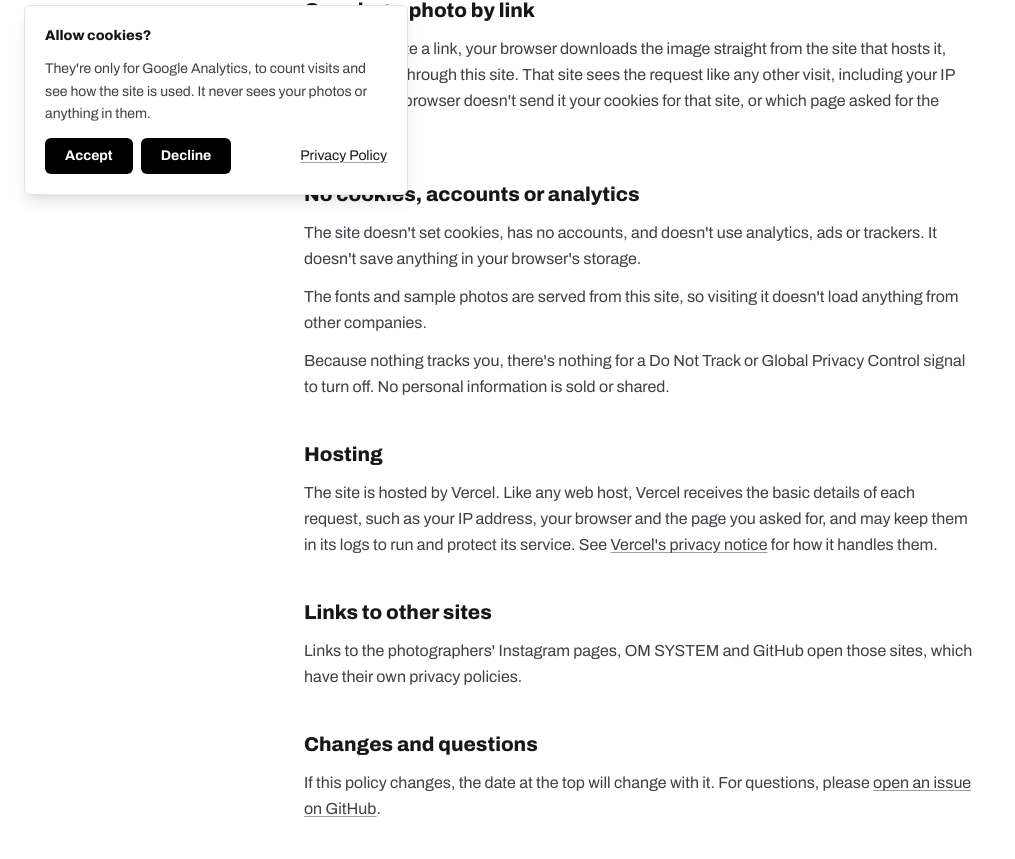
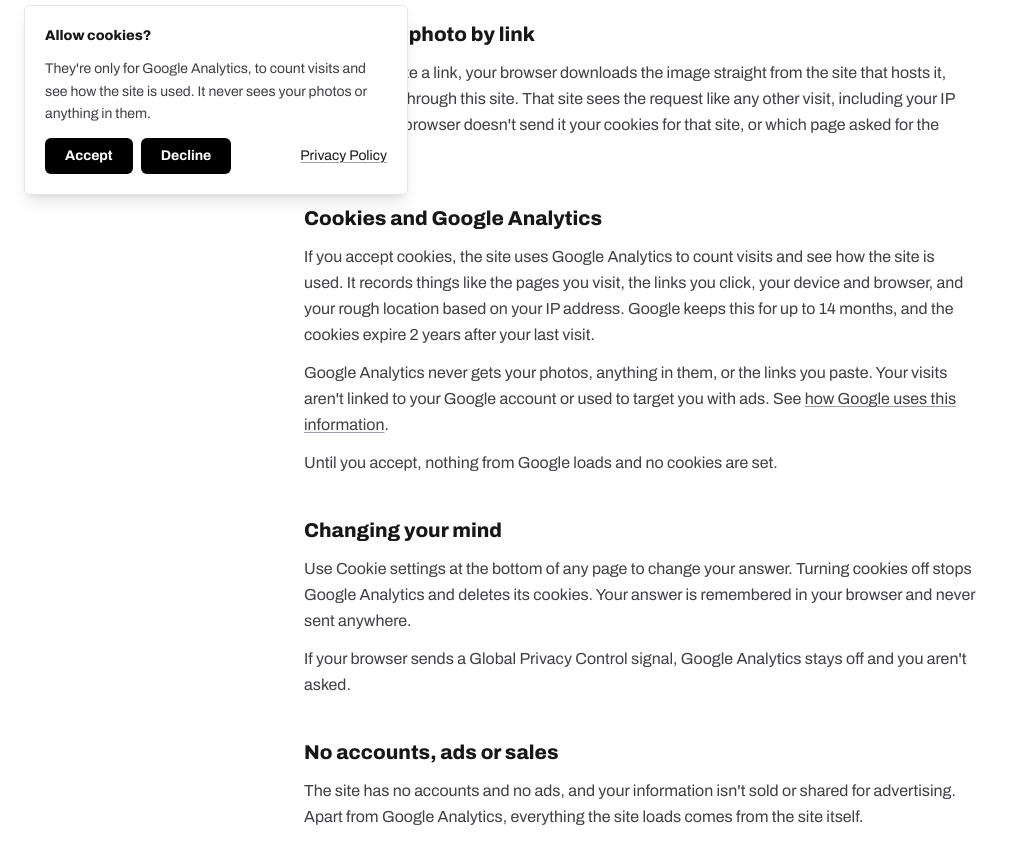
Before and after one commit to aceeedev/om-viewer, a Next.js app: page /privacy in a window 1280 px wide. Shown: the part 581-1440 px from the top of the page, without its empty margins (0-1015 px from the left). Built offline with nearby package versions, Linux system fonts and the light colour scheme; no server answers.

Commit message:
Added GA to privacy policy

```diff
--- a/app/privacy/page.tsx
+++ b/app/privacy/page.tsx
@@ -5,16 +5,19 @@ import { ExternalLink } from "../_components/text-link";
 export const metadata = pageMetadata({
   path: "/privacy",
   title: "Privacy Policy",
-  description: "Your photos are read in your browser and never uploaded. No accounts, cookies or analytics.",
+  description:
+    "Your photos are read in your browser and never uploaded. Google Analytics runs only if you accept its cookies.",
 });
 const VERCEL_PRIVACY_URL = "https://vercel.com/legal/privacy-notice";
+/** Google's page on how it uses data from sites with Google Analytics. Its terms ask sites to link it. */
+const GOOGLE_PARTNER_SITES_URL = "https://policies.google.com/technologies/partner-sites";
 
 export default function PrivacyPage() {
   return (
     <InfoPage
       title="Privacy Policy"
-      intro="Your photos stay on your device. The site has no accounts, no cookies and no analytics."
-      updated="November 25, 2026"
+      intro="Your photos stay on your device. The site's only cookies are for Google Analytics, and only if you accept them."
+      updated="November 28, 2026"
     >
       <InfoSection title="Your photos">
         <p>
@@ -35,18 +38,33 @@ export default function PrivacyPage() {
         </p>
       </InfoSection>
 
-      <InfoSection title="No cookies, accounts or analytics">
+      <InfoSection title="Cookies and Google Analytics">
         <p>
-          The site doesn&apos;t set cookies, has no accounts, and doesn&apos;t use analytics, ads or trackers.
-          It doesn&apos;t save anything in your browser&apos;s storage.
+          If you accept cookies, the site uses Google Analytics to count visits and see how the site is used. It
+          records things like the pages you visit, the links you click, your device and browser, and your rough
+          location based on your IP address. Google keeps this for up to 14 months, and the cookies expire 2
+          years after your last visit.
         </p>
         <p>
-          The fonts and sample photos are served from this site, so visiting it doesn&apos;t load anything from
-          other companies.
+          Google Analytics never gets your photos, anything in them, or the links you paste. Your visits
+          aren&apos;t linked to your Google account or used to target you with ads. See{" "}
+          <ExternalLink href={GOOGLE_PARTNER_SITES_URL}>how Google uses this information</ExternalLink>.
         </p>
+        <p>Until you accept, nothing from Google loads and no cookies are set.</p>
+      </InfoSection>
+
+      <InfoSection title="Changing your mind">
         <p>
-          Because nothing tracks you, there&apos;s nothing for a Do Not Track or Global Privacy Control signal to
-          turn off. No personal information is sold or shared.
+          Use Cookie settings at the bottom of any page to change your answer. Turning cookies off stops Google
+          Analytics and deletes its cookies. Your answer is remembered in your browser and never sent anywhere.
+        </p>
+        <p>If your browser sends a Global Privacy Control signal, Google Analytics stays off and you aren&apos;t asked.</p>
+      </InfoSection>
+
+      <InfoSection title="No accounts, ads or sales">
+        <p>
+          The site has no accounts and no ads, and your information isn&apos;t sold or shared for advertising.
+          Apart from Google Analytics, everything the site loads comes from the site itself.
         </p>
       </InfoSection>
 
```
Also changed, not shown: 1 other file (tests, documents, lock files or other folders).
